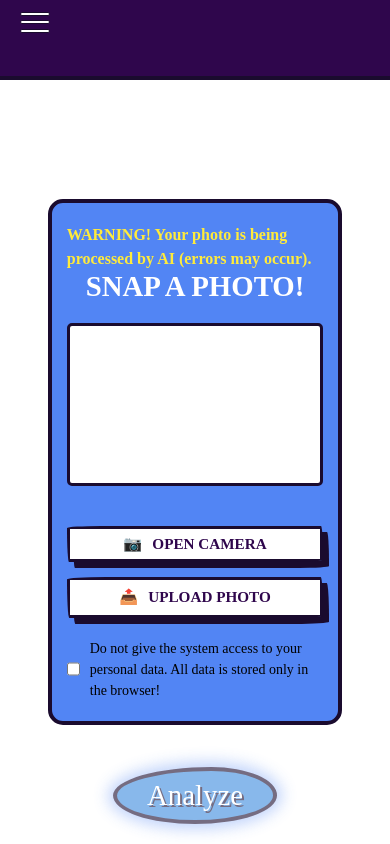
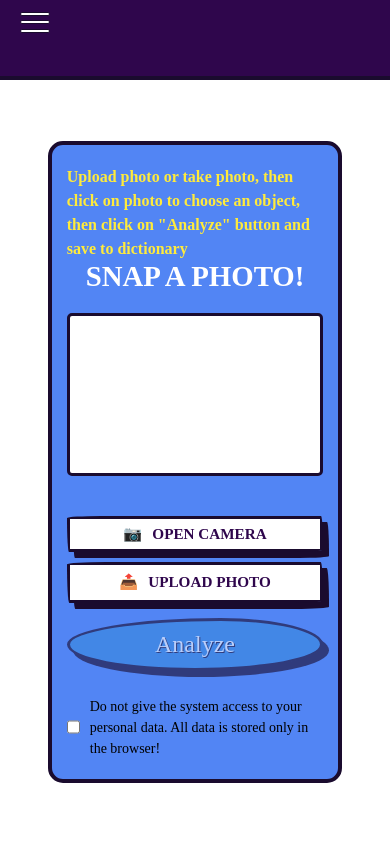
Before and after one commit to illiayatsentyuk/teens_in_ai, a React (Vite) app in the folder apps/frontend/: page / in a window 390 px wide. Built offline with nearby package versions, Linux system fonts and the light colour scheme; a web font is replaced by a local one.

Commit message:
add styles

```diff
--- a/apps/frontend/src/pages/Home.jsx
+++ b/apps/frontend/src/pages/Home.jsx
@@ -247,7 +247,7 @@ function Home() {
 
             <main className="main-content">
                 <div className="camera-box">
-                    <p style={{ color: '#ffeb3b', fontWeight: 'bold' }}>WARNING! Your photo is being processed by AI (errors may occur).</p>
+                    <p style={{ color: '#ffeb3b', fontWeight: 'bold' }}>Upload photo or take photo, then click on photo to choose an object, then click on "Analyze" button and save to dictionary</p>
                     <h2 className="camera-box-title">SNAP A PHOTO!</h2>
 
                     <div className="preview-container">
@@ -344,6 +344,13 @@ function Home() {
                         <button className="doodle-button" onClick={startCamera}>
                             <span role="img" aria-label="camera">📷</span> OPEN CAMERA
                         </button>
+                        <button
+                            className="analyze-button"
+                            onClick={analyzeImage}
+                            disabled={loading || dots.length === 0 || !isWarningChecked}
+                        >
+                            {loading ? '...' : 'Analyze'}
+                        </button>
                         <div className="upload-btn-wrapper">
                             <label className="doodle-button" style={{ cursor: 'pointer' }}>
                                 <span role="img" aria-label="upload">📤</span> UPLOAD PHOTO
@@ -362,23 +369,15 @@ function Home() {
                     </div>
                 </div>
 
-                <button
-                    className="analyze-button"
-                    onClick={analyzeImage}
-                    disabled={loading || dots.length === 0 || !isWarningChecked}
-                >
-                    {loading ? '...' : 'Analyze'}
-                </button>
-
                 {result && !loading && (
                     <div className="post-analyze-actions">
                         <button
                             className="doodle-button"
                             onClick={saveToDictionary}
                             disabled={savedIndices.length === (result.elements?.length || 0)}
-                            style={{ background: '#28a745', color: 'white' }}
+                            style={{ background: '#28a745', color: 'white', margin: '15px' }}
                         >
-                            {savedIndices.length === (result.elements?.length || 0) ? 'Saved!' : 'Save all'}
+                            {savedIndices.length === (result.elements?.length || 0) ? 'Saved!' : 'Save to dictionary'}
                         </button>
                         <button
                             className="doodle-button"
--- a/apps/frontend/src/styles/Home.css
+++ b/apps/frontend/src/styles/Home.css
@@ -141,21 +141,22 @@ body {
 }
 
 .analyze-button {
-    position: fixed;
-    bottom: 30px;
-    left: 30px;
     background: var(--bg-blue);
     color: white;
     font-family: var(--font-doodle);
-    font-size: 2.2rem;
-    padding: 10px 45px;
-    border: 4px solid var(--border-black);
+    font-size: 1.5rem;
+    padding: 10px 30px;
+    border: 3px solid var(--border-black);
     border-radius: 60% 40% 50% 50% / 50% 50% 50% 50%;
     cursor: pointer;
-    box-shadow: 0 0 15px 5px rgba(82, 133, 244, 0.6);
+    box-shadow: 4px 4px 0 var(--border-black);
     transition: 0.3s cubic-bezier(0.175, 0.885, 0.32, 1.275);
-    text-shadow: 2px 2px 0 var(--border-black);
-    z-index: 100;
+    text-shadow: 1px 1px 0 var(--border-black);
+    z-index: 10;
+    display: flex;
+    align-items: center;
+    justify-content: center;
+    min-width: 140px;
 }
 
 .analyze-button:hover:not(:disabled) {
@@ -282,29 +283,61 @@ body {
     .camera-box-footer {
         flex-direction: column;
         align-items: center;
+        gap: 10px;
     }
 
-    .camera-box-footer .doodle-button,
-    .camera-box-footer .upload-btn-wrapper,
+    .camera-box-footer .doodle-button {
+        width: 100%;
+        justify-content: center;
+        order: 1;
+    }
+
+    .camera-box-footer .upload-btn-wrapper {
+        width: 100%;
+        order: 2;
+    }
+
     .camera-box-footer .upload-btn-wrapper label {
         width: 100%;
         justify-content: center;
     }
 
     .analyze-button {
-        font-size: 1.8rem;
-        padding: 8px 30px;
-        bottom: 20px;
-        left: 50%;
-        transform: translateX(-50%);
+        position: relative;
+        font-size: 1.5rem;
+        padding: 10px 30px;
+        bottom: 0;
+        left: 0;
+        transform: none;
+        margin: 5px auto;
+        display: flex;
+        order: 3;
+        width: 100%;
+        box-shadow: 6px 6px 0 var(--border-black);
     }
 
     .analyze-button:hover:not(:disabled) {
-        transform: translateX(-50%) scale(1.05);
+        transform: scale(1.02);
     }
 
     .camera-box-warning p {
         font-size: 14px !important;
+    }
+
+    .post-analyze-actions {
+        position: relative;
+        display: flex;
+        flex-direction: column;
+        gap: 10px;
+        width: 100%;
+        align-items: center;
+        margin-top: 10px;
+        margin-bottom: 40px;
+    }
+
+    .post-analyze-actions .doodle-button {
+        width: 100%;
+        justify-content: center;
     }
 }
 
```
